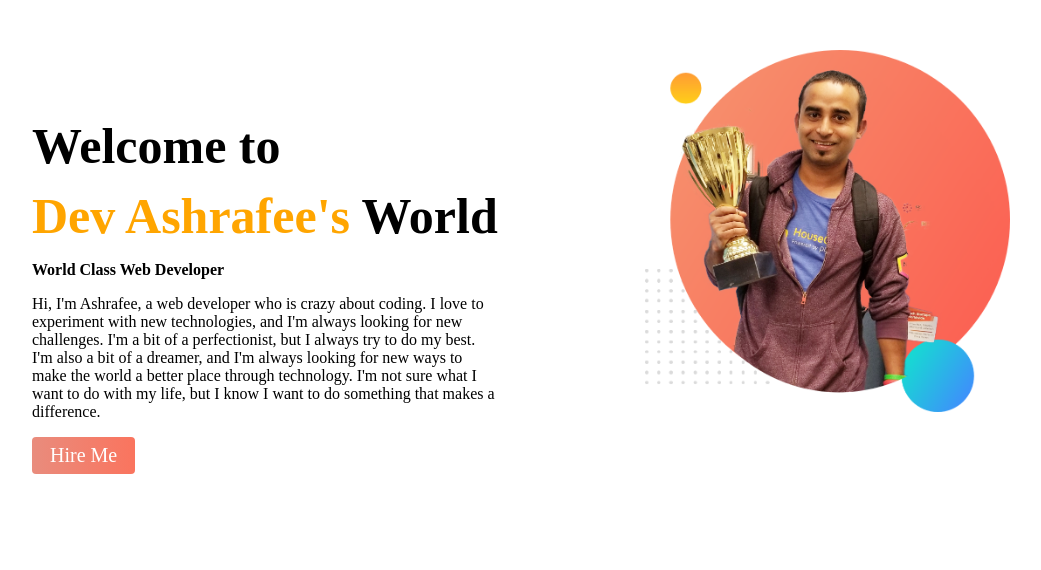
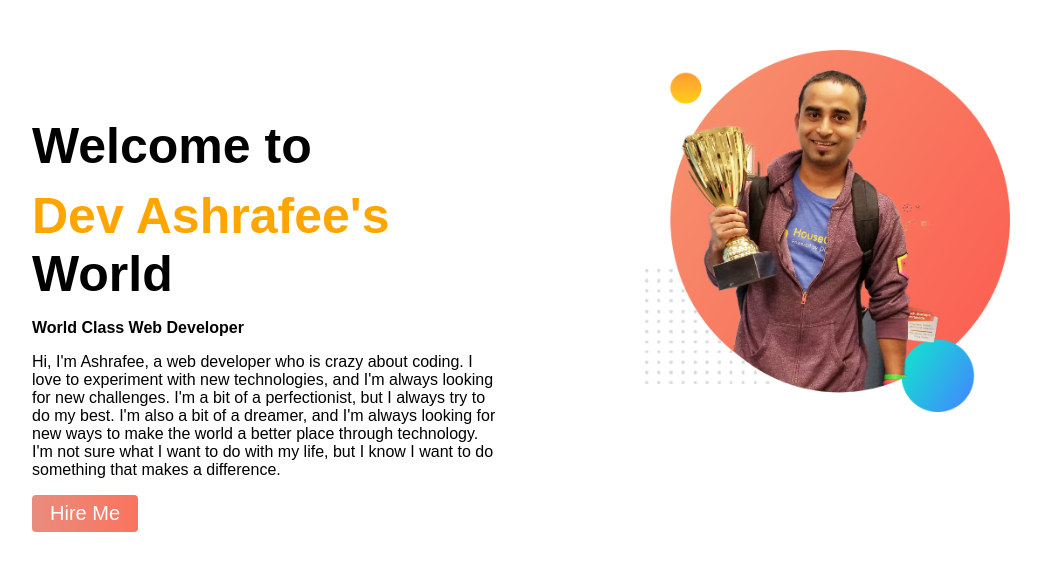
Before and after one commit to IamAshrafee/portfolio-practise, a plain HTML site: page index.html in a window 1280 px wide. Shown: the whole page, without its empty margins (116-1157 px from the left). Drawn offline with Linux system fonts and the light colour scheme.

Commit message:
Code optimized

```diff
--- a/index.html
+++ b/index.html
@@ -3,14 +3,15 @@
   <head>
     <meta charset="UTF-8" />
     <meta name="viewport" content="width=device-width, initial-scale=1.0" />
-    <title>Portfolio practice</title>
-    <link rel="stylesheet" href="style.css">
+    <title>Portfolio Practice</title>
+    <link rel="stylesheet" href="style.css" />
   </head>
   <body>
     <section class="first-section">
+      <!-- Left-side content with heading and description -->
       <div class="left-side">
         <h1>Welcome to</h1>
-        <h1><span style="color: orange">Dev Ashrafee's</span> World</h1>
+        <h1><span class="highlight">Dev Ashrafee's</span> World</h1>
         <p><b>World Class Web Developer</b></p>
         <p>
           Hi, I'm Ashrafee, a web developer who is crazy about coding. I love to
@@ -21,10 +22,11 @@
           I want to do with my life, but I know I want to do something that
           makes a difference.
         </p>
-        <button>Hire Me</button>
+        <button class="hire-btn">Hire Me</button>
       </div>
+      <!-- Right-side content with image -->
       <div class="right-side">
-        <img src="./developer-portfolio/jhankar.png" alt="">
+        <img src="./developer-portfolio/jhankar.png" alt="Developer Image" />
       </div>
     </section>
   </body>
--- a/style.css
+++ b/style.css
@@ -1,43 +1,57 @@
+/* Universal styles for font family */
 * {
-    font-family: poppins;
+    font-family: 'Poppins', sans-serif;
 }
 
+/* Styling the first section */
 .first-section {
-    display: flex;
-    flex-direction: row;
-    margin-top: 20px;
+    display: flex; /* Display elements in a row */
+    flex-direction: row; /* Horizontal layout */
+    margin-top: 20px; /* Space at the top */
 }
 
+/* Styling the left-side content */
 .left-side {
-    width: 50%;
-    margin: 85px 95px 95px 140px;
+    width: 50%; /* Half width for left-side */
+    margin: 85px 95px 95px 140px; /* Margin around the left-side content */
 }
 
+/* Styling for main headings */
 .left-side h1 {
-    font-size: 50px;
-    margin: 12px 0px;
+    font-size: 50px; /* Large font size for heading */
+    margin: 12px 0px; /* Margin above and below headings */
 }
 
-.left-side button {
-    border: none;
-    font-size: 20px;
-    padding: 7px 18px;
-    border-radius: 4px;
-    color: white;
-    background-image: linear-gradient(to right, #e98c7d, #fa745e);
-}
-.left-side button:hover {
-    background-image: linear-gradient(to left, #ec3316, #fa745e);
-}
-.right-side {
-    width: 50%;
-    text-align: center;
-    margin-top: 30px;
-    margin-right: 95px;
-
+/* Highlight class for the name */
+.highlight {
+    color: orange; /* Orange color for name highlight */
 }
 
+/* Styling for the hire button */
+.hire-btn {
+    border: none; /* No border */
+    font-size: 20px; /* Font size for the button text */
+    padding: 7px 18px; /* Padding inside the button */
+    border-radius: 4px; /* Rounded corners */
+    color: white; /* White text color */
+    background-image: linear-gradient(to right, #e98c7d, #fa745e); /* Background gradient */
+    cursor: pointer; /* Pointer cursor on hover */
+}
+
+/* Hover effect for the button */
+.hire-btn:hover {
+    background-image: linear-gradient(to left, #ec3316, #fa745e); /* Gradient changes direction */
+}
+
+/* Styling the right-side content */
+.right-side {
+    width: 50%; /* Half width for right-side */
+    text-align: center; /* Center text alignment */
+    margin-top: 30px; /* Space at the top */
+    margin-right: 95px; /* Space on the right */
+}
+
+/* Image styles */
 .right-side img {
-    width: 78%;
-
+    width: 78%; /* Image width */
 }
```
